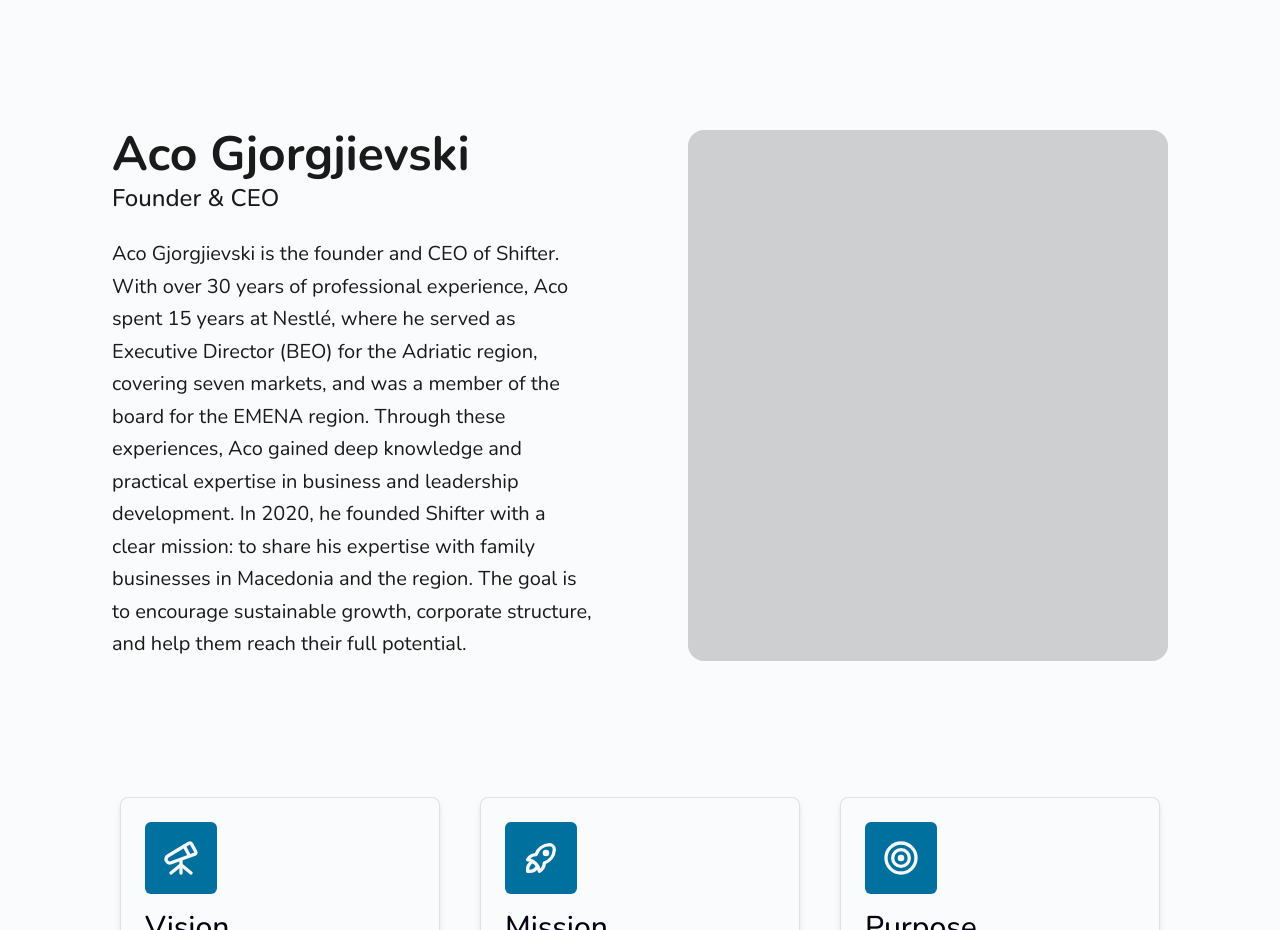
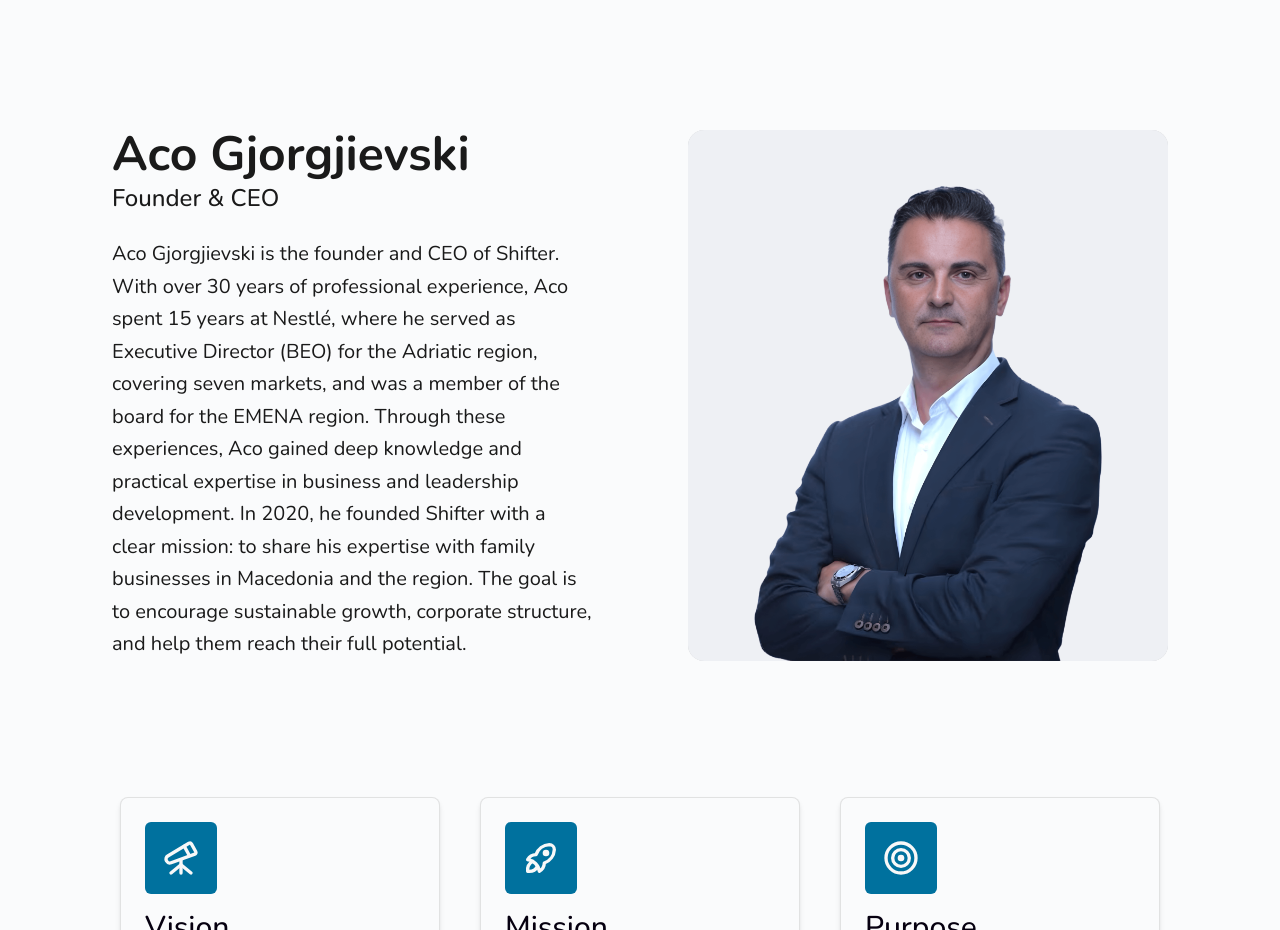
Before and after one commit to 80rjan/Shifter, a React (Vite) app in the folder frontend/: page /en/about in a window 1280 px wide. Shown: the part 1246-2176 px from the top of the page. Built offline with nearby package versions, Linux system fonts and the light colour scheme; no server answers.

Commit message:
Added picture of CEO. Prepare for vercel prod

```diff
--- a/frontend/src/components/AcoSection.tsx
+++ b/frontend/src/components/AcoSection.tsx
@@ -1,4 +1,5 @@
 import {useTranslation} from "react-i18next";
+import CEOImage from "../../public/Aco Gjorgjievski.png";
 
 export default function AcoSection() {
     const {t} = useTranslation("about");
@@ -68,12 +69,16 @@ export default function AcoSection() {
                 </div>
 
                 {/* Image/Placeholder */}
-                <div className="h-64 bg-black/20 rounded-2xl
-                    sm:h-80
-                    md:h-96
-                    lg:col-span-1 lg:h-full lg:min-h-[400px]
-                    xl:min-h-[500px]
-                    2xl:min-h-[600px]"/>
+                <div className="h-80 bg-black/20 rounded-2xl overflow-hidden
+                    sm:h-96
+                    md:h-120
+                    lg:col-span-1 lg:h-full
+                    2xl:min-h-[600px] 2xl:max-h-[500px]">
+                    <img src={CEOImage} alt="CEO image"
+                         className="w-full h-full object-cover object-[center_20%]
+                         sm:object-[center_10%]
+                         lg:object-center"/>
+                </div>
             </div>
         </section>
     )
--- a/frontend/src/components/ProfileInfo.tsx
+++ b/frontend/src/components/ProfileInfo.tsx
@@ -26,9 +26,9 @@ function ProfileInfo() {
                 <p className="text-xl font-semibold
                     sm:text-2xl
                     md:text-3xl">{user?.name}</p>
-                <p className="text-base font-light
-                    sm:text-lg
-                    md:text-xl">{user?.email}</p>
+                <p className="text-sm font-light
+                    sm:text-base
+                    md:text-lg">{user?.email}</p>
             </div>
 
         </section>
--- a/frontend/src/components/routeProtectors/UserOnlyRoute.tsx
+++ b/frontend/src/components/routeProtectors/UserOnlyRoute.tsx
@@ -1,14 +1,14 @@
-// import {Navigate} from "react-router-dom";
+import {Navigate} from "react-router-dom";
 import type {JSX} from "react";
-// import {useUserContext} from "../../context/UserContext.tsx";
+import {useUserContext} from "../../context/UserContext.tsx";
 
 const UserOnlyRoute = ({ children }: {
     children: JSX.Element;
 }) => {
-    // const { user } = useUserContext();
+    const { user } = useUserContext();
 
-    // if (!user)
-    //     return <Navigate to="/login" replace />;
+    if (!user)
+        return <Navigate to="/login" replace />;
 
     return children;
 };
--- a/frontend/src/pages/FreeConsultation.tsx
+++ b/frontend/src/pages/FreeConsultation.tsx
@@ -201,7 +201,7 @@ function FreeConsultation() {
                                     sm:text-md">{error}</p>}
                             </div>
 
-                            {!meetingScheduled ? (
+                            {meetingScheduled ? (
                                 <div className="text-center w-full mt-4">
                                     <h2 className="text-lg font-bold text-shifter mb-3
                                         sm:text-xl
```
Also changed, not shown: frontend/public/Aco Gjorgjievski.png (added), frontend/vercel.json (added).
